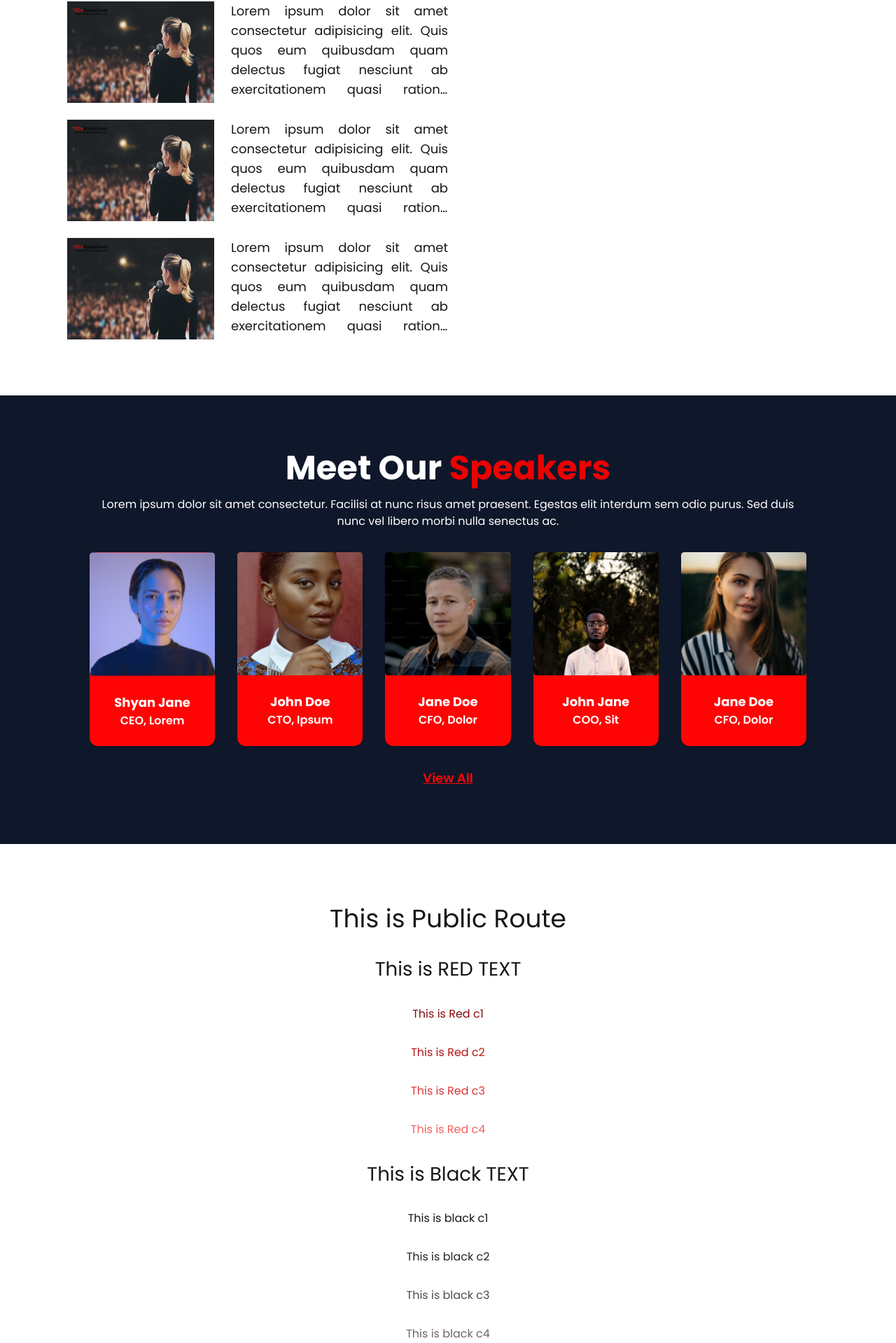
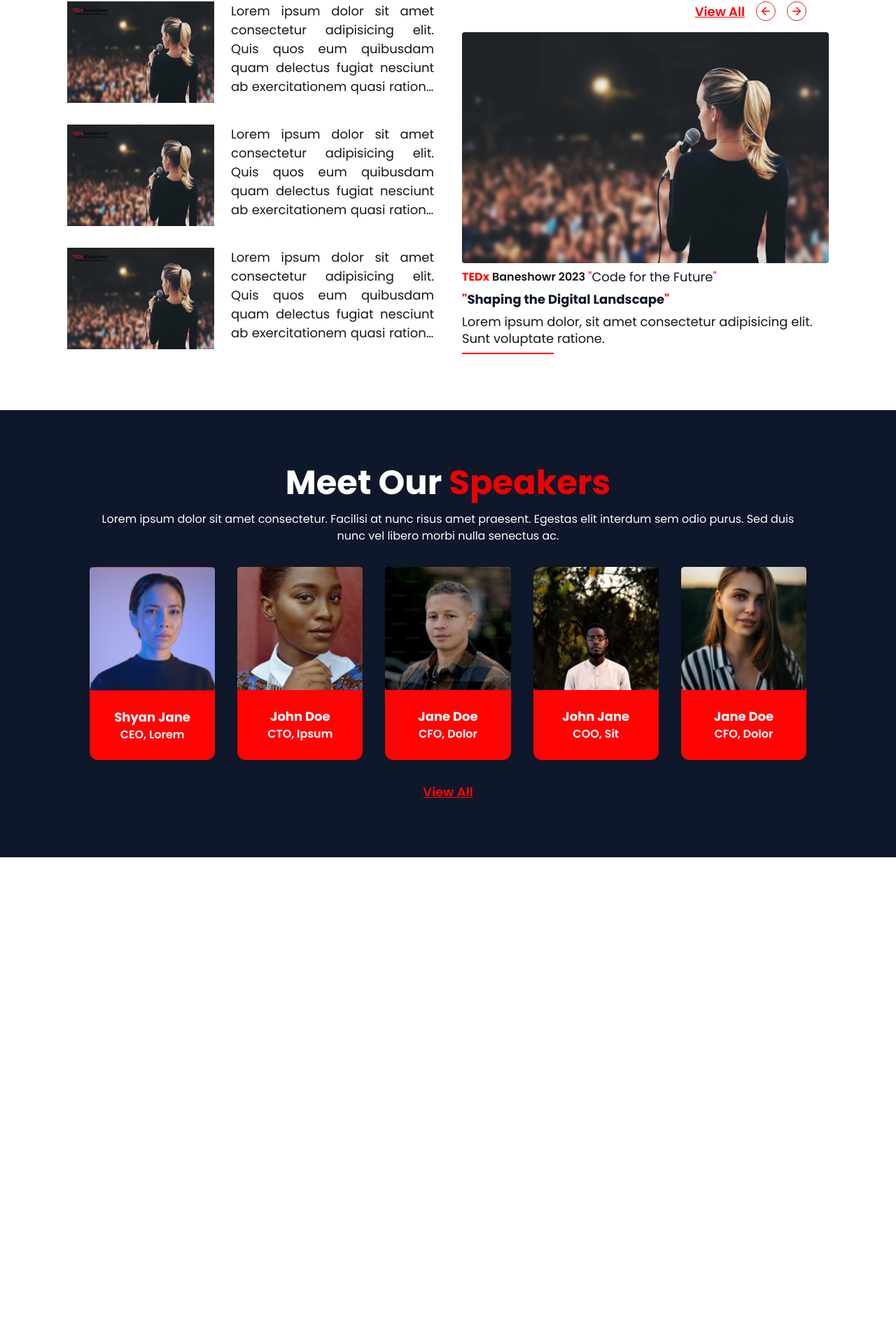
Before and after one commit to Prashanna21/tedxbaneshworwebsite2, a Next.js app: page / in a window 1280 px wide. Shown: the part 878-2797 px from the top of the page at 70% size. After the commit the page ends 2103 px from the top, so only its background shows below. Built offline with nearby package versions, Linux system fonts and the light colour scheme.

Commit message:
talk banner created

```diff
--- a/app/(public)/page.tsx
+++ b/app/(public)/page.tsx
@@ -8,21 +8,10 @@ export default function Home() {
   return (
     <div>
       <HeroSection />
-      <HomePageTalkSection />
-      <HomepageSpeakerList />
-      <div className="grid items-center justify-items-center min-h-screen p-8 pb-20 gap-4 sm:p-20">
-        <h1 className="text-4xl">This is Public Route</h1>
-        <h1 className="text-2xl">This is RED TEXT</h1>
-        <p className="text-red-c1">This is Red c1</p>
-        <p className="text-red-c2">This is Red c2</p>
-        <p className="text-red-c3">This is Red c3</p>
-        <p className="text-red-c4">This is Red c4</p>
-        <h1 className="text-2xl">This is Black TEXT</h1>
-        <p className="text-black-c1">This is black c1</p>
-        <p className="text-black-c2">This is black c2</p>
-        <p className="text-black-c3">This is black c3</p>
-        <p className="text-black-c4">This is black c4</p>
-      </div>
+      <section className="lg_screen">
+        <HomePageTalkSection />
+        <HomepageSpeakerList />
+      </section>
     </div>
   );
 }
--- a/app/globals.css
+++ b/app/globals.css
@@ -89,4 +89,8 @@ body {
   body {
     @apply bg-background text-foreground;
   }
+
+  .lg_screen {
+    @apply max-w-[1440px] mx-auto;
+  }
 }
--- a/app/main.scss
+++ b/app/main.scss
@@ -17,3 +17,9 @@
     @apply text-red-c5 font-bold;
   }
 }
+
+.talk_banner-highlight {
+  strong {
+    @apply text-red-500 font-bold;
+  }
+}
--- a/components/homepage-talk-section.tsx
+++ b/components/homepage-talk-section.tsx
@@ -1,15 +1,38 @@
 import React from "react";
 import TalkSummaryCard from "./shared/talk-summary-card";
-import { TALK_SUMMARY_CARD_EXAMPLE } from "@/constants/example";
+import {
+  TALK_BANNER_CARD_EXAMPLE,
+  TALK_SUMMARY_CARD_EXAMPLE,
+} from "@/constants/example";
+import TalkBanner from "./shared/talk-banner";
+import Link from "next/link";
+import { ArrowLeft, ArrowRight } from "lucide-react";
 
 const HomePageTalkSection = () => {
   return (
     <section className="my-20 mx-24">
-      <div className="grid grid-cols-1 md:grid-cols-2">
+      <div className="grid grid-cols-1 md:grid-cols-2 gap-6 lg:gap-10">
         <section className="grid grid-cols-1 gap-6">
           <TalkSummaryCard {...TALK_SUMMARY_CARD_EXAMPLE} />
           <TalkSummaryCard {...TALK_SUMMARY_CARD_EXAMPLE} />
           <TalkSummaryCard {...TALK_SUMMARY_CARD_EXAMPLE} />
+        </section>
+        <section>
+          <div className="actions flex items-center justify-end gap-4 mr-8 mb-4">
+            <Link
+              href="#"
+              className="text-red-500 font-semibold text-lg underline"
+            >
+              View All
+            </Link>
+            <span className="rounded-full border flex max-w-fit p-1 text-red-500 border-red-600">
+              <ArrowLeft size={18} />
+            </span>
+            <span className="rounded-full border flex max-w-fit p-1 text-red-500 border-red-600">
+              <ArrowRight size={18} />
+            </span>
+          </div>
+          <TalkBanner {...TALK_BANNER_CARD_EXAMPLE} />
         </section>
       </div>
     </section>
--- /dev/null
+++ b/components/shared/talk-banner.tsx
@@ -0,0 +1,44 @@
+import Image from "next/image";
+import React from "react";
+import { Separator } from "../ui/separator";
+import CustomMDReactComponent from "@/provider/CustomMdComponent";
+import { TTalkBannerProps } from "@/types/type";
+
+const TalkBanner = ({
+  tag,
+  highlight,
+  title,
+  description,
+}: TTalkBannerProps) => {
+  return (
+    <div className="flex flex-col gap-2 max-w-[700px]">
+      <Image
+        alt="talk"
+        width={555}
+        height={330}
+        className="h-[330px] rounded mx-auto"
+        src={`/hero.png`}
+      />
+      <div className="flex gap-1 items-center">
+        <CustomMDReactComponent
+          className="talk_banner-highlight font-semibold"
+          text={highlight}
+        />
+        <p className="font-medium text-lg leading-6 text-gray-900">
+          <span className="text-red-500">"</span>
+          {title}
+          <span className="text-red-500">"</span>
+        </p>
+      </div>
+      <p className="font-bold text-lg leading-6 text-gray-900">
+        <span className="text-red-500">"</span>
+        {tag}
+        <span className="text-red-500">"</span>
+      </p>
+      <p className="font-medium text-lg leading-6">{description}</p>
+      <Separator className="w-1/4 h-[2px] bg-red-500" />
+    </div>
+  );
+};
+
+export default TalkBanner;
--- /dev/null
+++ b/components/ui/separator.tsx
@@ -0,0 +1,31 @@
+"use client"
+
+import * as React from "react"
+import * as SeparatorPrimitive from "@radix-ui/react-separator"
+
+import { cn } from "@/lib/utils"
+
+const Separator = React.forwardRef<
+  React.ElementRef<typeof SeparatorPrimitive.Root>,
+  React.ComponentPropsWithoutRef<typeof SeparatorPrimitive.Root>
+>(
+  (
+    { className, orientation = "horizontal", decorative = true, ...props },
+    ref
+  ) => (
+    <SeparatorPrimitive.Root
+      ref={ref}
+      decorative={decorative}
+      orientation={orientation}
+      className={cn(
+        "shrink-0 bg-border",
+        orientation === "horizontal" ? "h-[1px] w-full" : "h-full w-[1px]",
+        className
+      )}
+      {...props}
+    />
+  )
+)
+Separator.displayName = SeparatorPrimitive.Root.displayName
+
+export { Separator }
--- a/constants/example.ts
+++ b/constants/example.ts
@@ -46,3 +46,11 @@ export const TALK_SUMMARY_CARD_EXAMPLE = {
         quibusdam quam delectus fugiat nesciunt ab exercitationem quasi ratione
         dolorem repellat sequi`,
 };
+
+export const TALK_BANNER_CARD_EXAMPLE = {
+  tag: `Shaping the Digital Landscape`,
+  highlight: `**TEDx** Baneshowr 2023`,
+  title: `Code for the Future`,
+  description: `Lorem ipsum dolor, sit amet consectetur adipisicing elit. Sunt voluptate
+        ratione.`,
+};
--- a/package.json
+++ b/package.json
@@ -16,6 +16,7 @@
   },
   "dependencies": {
     "@radix-ui/react-icons": "^1.3.0",
+    "@radix-ui/react-separator": "^1.1.0",
     "@radix-ui/react-slot": "^1.1.0",
     "class-variance-authority": "^0.7.0",
     "clsx": "^2.1.1",
--- a/tailwind.config.ts
+++ b/tailwind.config.ts
@@ -75,8 +75,9 @@ const config: Config = {
         5: "5px",
       },
       fontSize: {
-        '2xl' : '1.725rem',
-      }
+        "2xl": "1.725rem",
+        lg: "18px",
+      },
     },
   },
   plugins: [require("tailwindcss-animate")],
```
Also changed, not shown: types/type.ts (+7 -0 lines), 1 other file (tests, documents, lock files or other folders).
